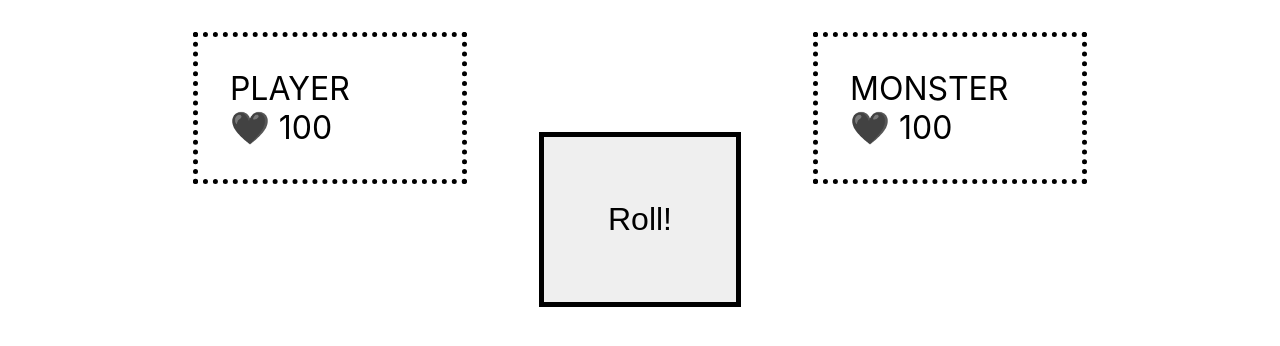
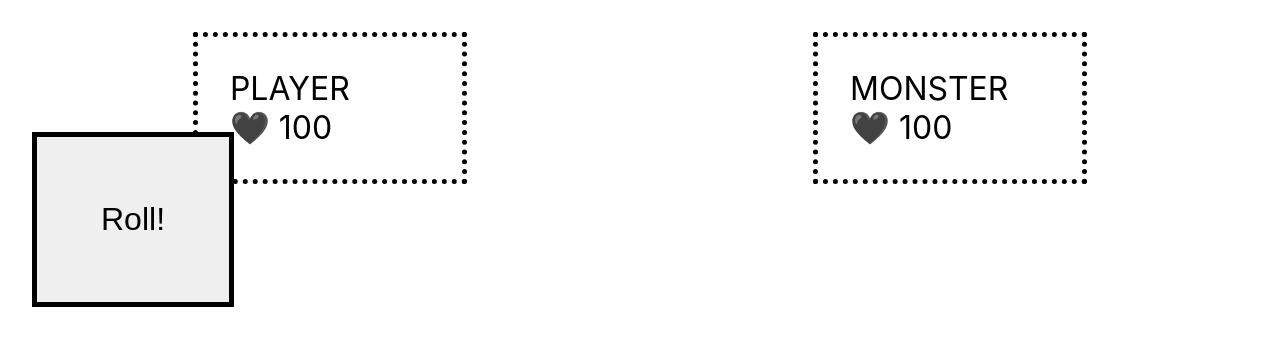
Before and after one commit to luke10x/battle, a React (Create React App) app: page / in a window 1280 px wide. Shown: the top 346 px of the page. Built offline with nearby package versions, Linux system fonts and the light colour scheme.

Commit message:
🎨 Remove compile warnings

```diff
--- a/src/App.tsx
+++ b/src/App.tsx
@@ -1,15 +1,13 @@
 import React from 'react';
-import logo from './logo.svg';
-import './App.css';
 
 import { BattleComponent } from './battle/BattleComponent';
 
-function App() {
+const App: React.FC = () => {
   return (
     <div className="App">
       <BattleComponent />
     </div>
   );
-}
+};
 
 export default App;
--- a/src/battle/BattleComponent.tsx
+++ b/src/battle/BattleComponent.tsx
@@ -85,8 +85,8 @@ export const BattleComponent: React.FC = () => {
 
   const rollButton = state?.battleInProgress && !rolling;
   const resetButton = !state?.battleInProgress;
-  const won = state?.monster.health == 0;
-  const lost = state?.player.health == 0;
+  const won = state?.monster.health === 0;
+  const lost = state?.player.health === 0;
   return (
     <Wrapper>
       {state && (
@@ -95,8 +95,10 @@ export const BattleComponent: React.FC = () => {
             <div className="nameCard">
               <div>PLAYER</div>
               <div>
-                🖤 {state.player.health}&nbsp;
-                <DamageComponent value={state.player.lastHit} rolling={rolling} />
+                <span role="img" aria-label="health">
+                  🖤
+                </span>{' '}
+                {state.player.health} <DamageComponent value={state.player.lastHit} rolling={rolling} />
               </div>
             </div>
             <div className="dice">
@@ -108,8 +110,10 @@ export const BattleComponent: React.FC = () => {
             <div className="nameCard">
               <div>MONSTER</div>
               <div>
-                🖤 {state.monster.health}&nbsp;
-                <DamageComponent value={state.monster.lastHit} rolling={rolling} />
+                <span role="img" aria-label="health">
+                  🖤
+                </span>{' '}
+                {state.monster.health} <DamageComponent value={state.monster.lastHit} rolling={rolling} />
               </div>
             </div>
             <div className="dice">
```
